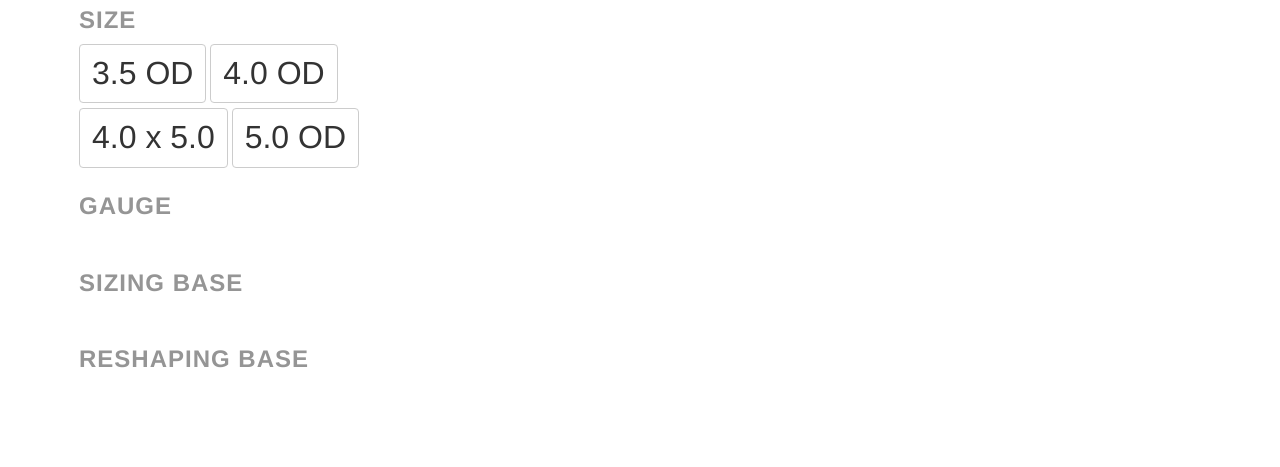
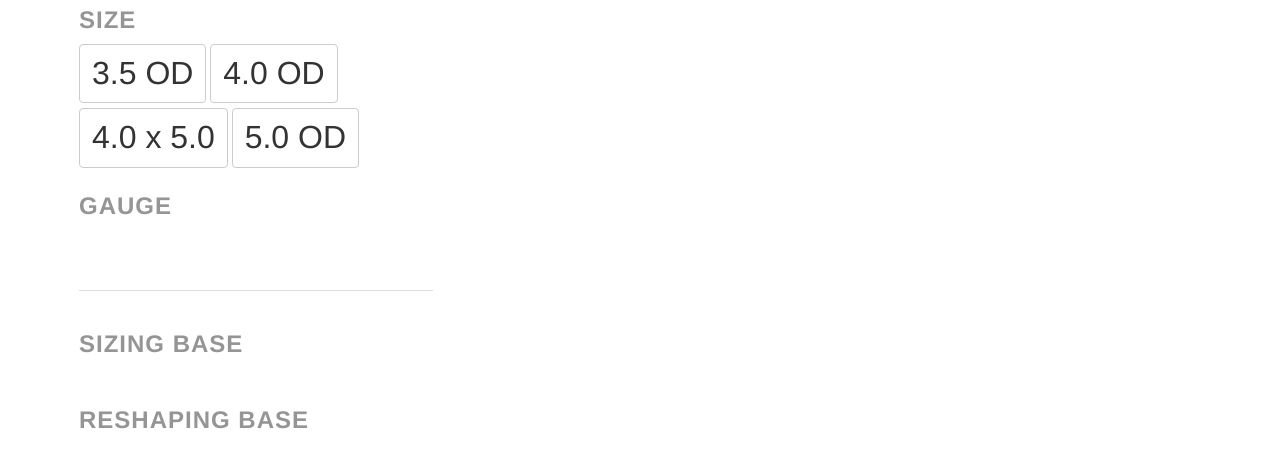
Before and after one commit to jpmclaughlin/pp-base-app-seed, a website: page app/index.html in a window 1280 px wide. Shown: the part 325-792 px from the top of the page. Drawn offline with nearby package versions, Linux system fonts and the light colour scheme; some packages are replaced by stand-ins of ours; files that its build step writes are made by us from their sources; a script that the page names is missing.

Commit message:
minor style change

```diff
--- a/app/index.html
+++ b/app/index.html
@@ -52,6 +52,8 @@
                 <button type="button" class="btn btn-default" ng-click="setGauge(ga.gauge)" ng-model="gaugesModel.gauge" btn-radio="ga.gauge">{{ga.gauge}}</button>
               </gauges>
           </div>
+
+          <hr/>
 
           <!-- <pre>selectedGauge = {{selectedGauge}}</pre> -->
 
--- a/app/styles/main.scss
+++ b/app/styles/main.scss
@@ -68,6 +68,15 @@ pre {
   border-color: #398439;
 }
 
+hr {
+  margin: 2.5rem 0;
+  border-color: #dedede;
+}
+
+sizingBases>button, reshapingBases>button {
+  width: 100px;
+}
+
 .jumbotron {
   margin-top: 2.0rem;
   background-color: #dff0d8;
```
